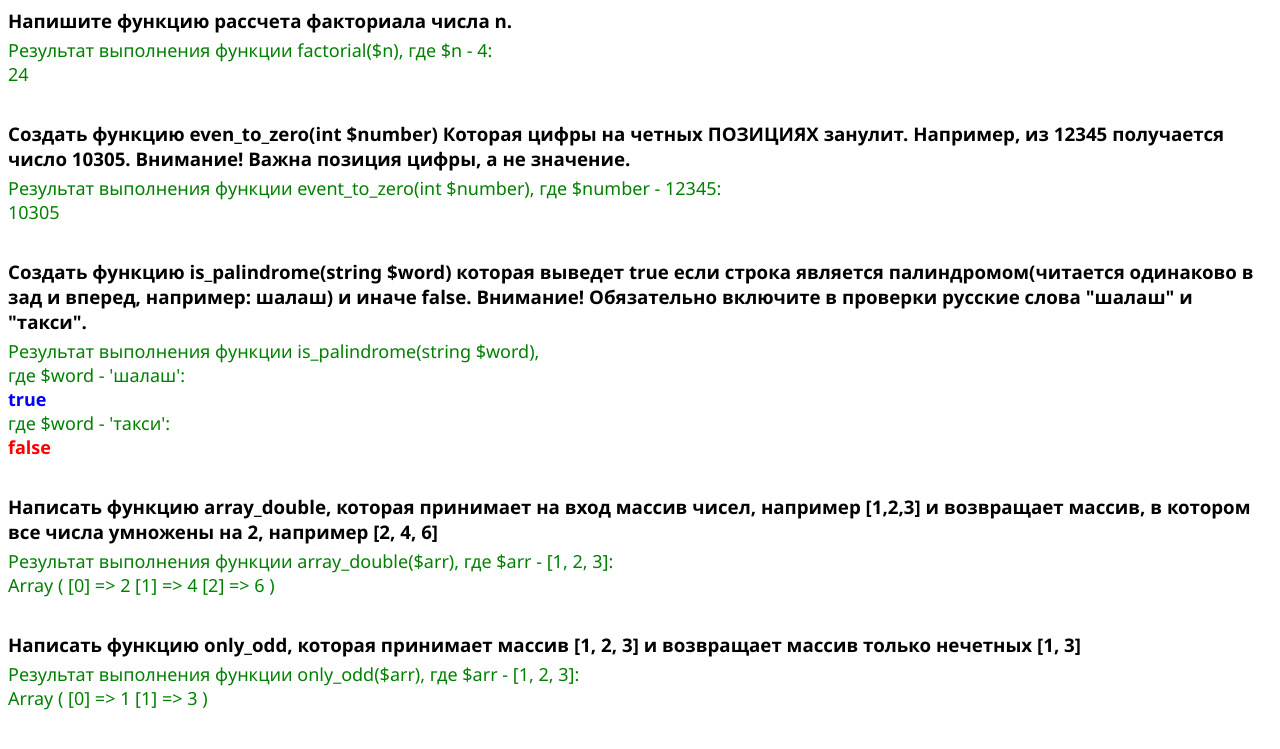
After one commit to arencho01/php_puzzle_1, a PHP site: page / in a window 1280 px wide. The commit adds this page. Shown: the top 749 px of the page. Run offline with PHP 8.4, Linux system fonts and the light colour scheme.

Commit message:
add some HTML and CSS

```diff
--- /dev/null
+++ b/index.php
@@ -0,0 +1,60 @@
+<?php
+   include_once('test.php');
+?>
+
+<!DOCTYPE html>
+<html lang="en">
+<head>
+   <meta charset="UTF-8">
+   <meta name="viewport" content="width=device-width, initial-scale=1.0">
+   <link rel="stylesheet" href="style.css">
+   <title>tasks</title>
+</head>
+<body>
+   <div class="task">
+      <h3 class="task__title">Напишите функцию рассчета факториала числа n.</h3>
+      <p class="task__res">
+         Результат выполнения функции factorial($n), где $n - 4:
+         <br>
+         <? echo factorial(4) ?>
+      </p>
+   </div>
+   <div class="task">
+      <h3 class="task__title">Создать функцию even_to_zero(int $number) Которая цифры на четных ПОЗИЦИЯХ занулит. Например, из 12345 получается число 10305. Внимание! Важна позиция цифры, а не значение.</h3>
+      <p class="task__res">
+         Результат выполнения функции event_to_zero(int $number), где $number - 12345:
+         <br>
+         <? echo event_to_zero(12345) ?>
+      </p>
+   </div>
+   <div class="task">
+      <h3 class="task__title">Создать функцию is_palindrome(string $word) которая выведет true если строка является палиндромом(читается одинаково в зад и вперед, например: шалаш) и иначе false. Внимание! Обязательно включите в проверки русские слова "шалаш" и "такси".</h3>
+      <p class="task__res">
+         Результат выполнения функции is_palindrome(string $word),
+         <br>где $word - 'шалаш':
+         <br>
+         <? echo is_palindrome('шалаш') == 1 ? "<span class='task__res-true'>true</span>" : "<span class='task__res-false'>false</span>" ?>
+         <br>
+         где $word - 'такси':
+         <br>
+         <? echo is_palindrome('такси') == 1 ? "<span class='task__res-true'>true</span>" : "<span class='task__res-false'>false</span>" ?>
+      </p>
+   </div>
+   <div class="task">
+      <h3 class="task__title">Написать функцию array_double, которая принимает на вход массив чисел, например [1,2,3] и возвращает массив, в котором все числа умножены на 2, например [2, 4, 6]</h3>
+      <p class="task__res">
+         Результат выполнения функции array_double($arr), где $arr - [1, 2, 3]:
+         <br>
+         <? print_r(array_double([1, 2, 3])) ?>
+      </p>
+   </div>
+   <div class="task">
+      <h3 class="task__title">Написать функцию only_odd, которая принимает массив [1, 2, 3] и возвращает массив только нечетных [1, 3]</h3>
+      <p class="task__res">
+         Результат выполнения функции only_odd($arr), где $arr - [1, 2, 3]:
+         <br>
+         <? print_r(only_odd([1, 2, 3])) ?>
+      </p>
+   </div>
+</body>
+</html>
--- /dev/null
+++ b/style.css
@@ -0,0 +1,29 @@
+*,
+*::before,
+*::after {
+   box-sizing: border-box;
+}
+
+body {
+   font-family: 'Segoe UI', Tahoma, Geneva, Verdana, sans-serif;
+}
+
+
+
+.task__title {
+   margin: 0 0 5px;
+}
+.task__res {
+   font-size: 18px;
+   color: green;
+
+   margin: 0 0 35px;
+}
+.task__res-true,
+.task__res-false {
+   font-weight: 600;
+   color: blue;
+}
+.task__res-false {
+   color: red;
+}
--- a/test.php
+++ b/test.php
@@ -6,7 +6,7 @@
 function factorial($n)
 {
    if ($n <= 0) return 1;
-   return $n * factorial($n-1);
+   return $n * factorial($n - 1);
 }
 assert(factorial(0) == 1);
 assert(factorial(1) == 1);
@@ -35,7 +35,7 @@ assert(event_to_zero(12345) == 10305);
 
 
 function is_palindrome(string $word) {
-   $arr = mb_str_split($word); // использую эту функцию, т.к с обычным str_split возникают проблемы с кодировкой
+   $arr = mb_str_split($word);
    $arr = array_reverse($arr);
    $str = implode($arr);
 
```
